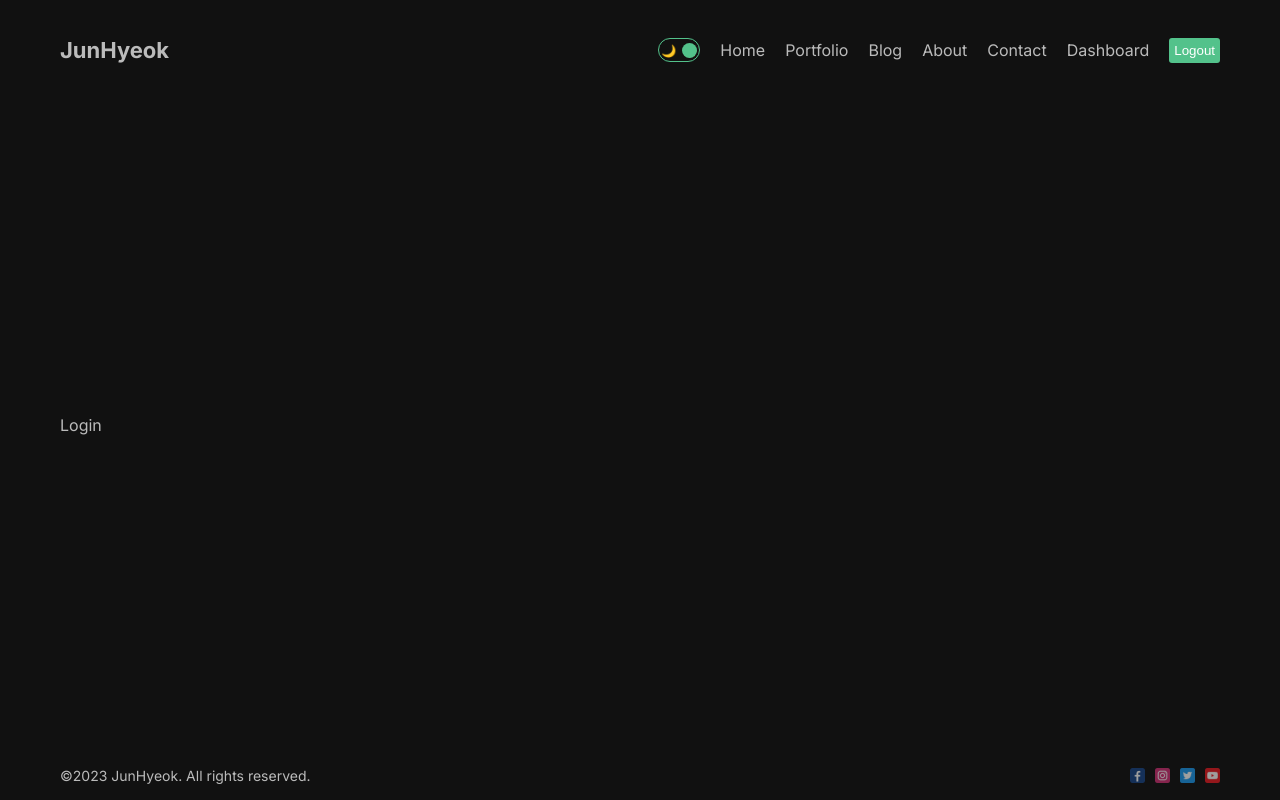
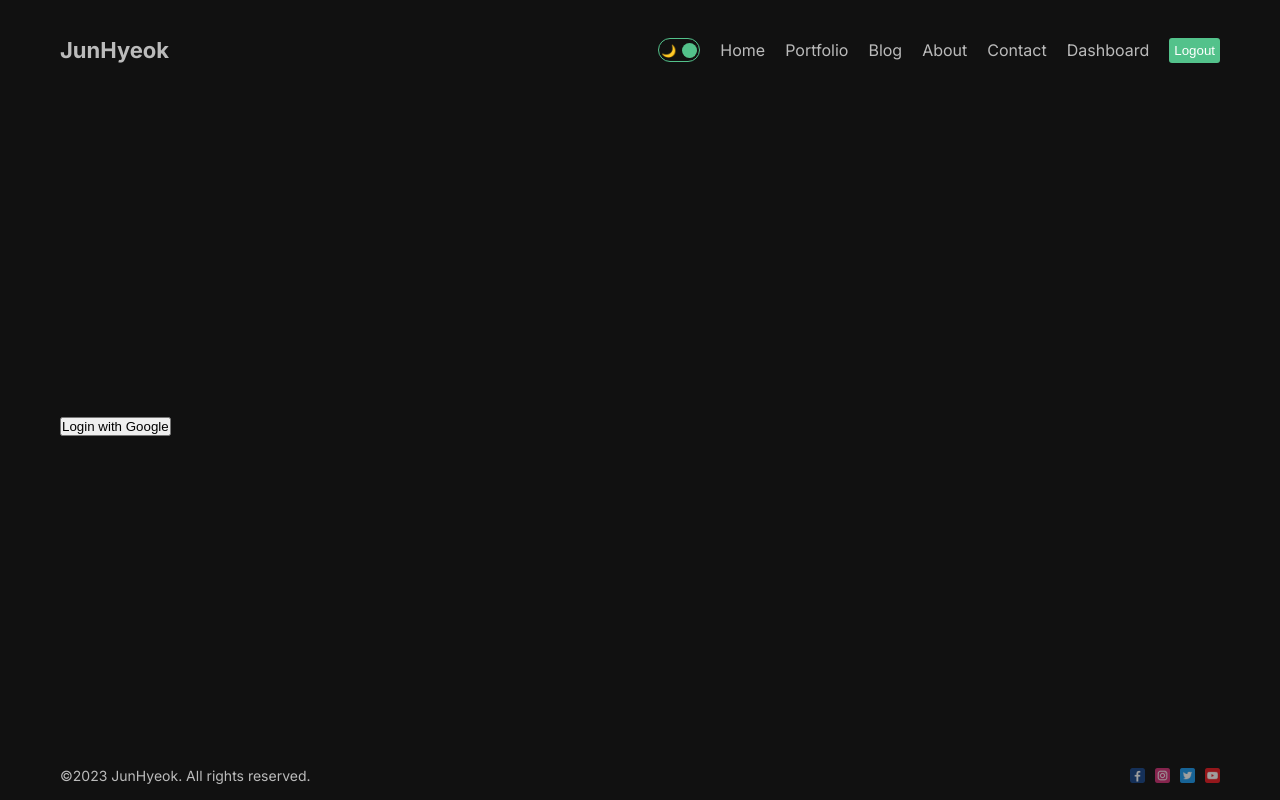
Before and after one commit to Goat95/nextjs-portfolio, a Next.js app: page /dashboard/login in a window 1280 px wide. Built offline with nearby package versions, Linux system fonts and the light colour scheme.

Commit message:
feat: implements auth provider and google auth using nextauth

```diff
--- a/package.json
+++ b/package.json
@@ -13,6 +13,7 @@
     "eslint-config-next": "13.4.6",
     "mongoose": "6.11.1",
     "next": "13.4.6",
+    "next-auth": "^4.22.1",
     "react": "18.2.0",
     "react-dom": "18.2.0",
     "swr": "^2.1.5"
--- a/src/app/dashboard/(auth)/login/page.jsx
+++ b/src/app/dashboard/(auth)/login/page.jsx
@@ -1,5 +1,15 @@
+"use client";
+
+import { signIn } from "next-auth/react";
+
+import styles from "./page.module.css";
+
 const Login = () => {
-  return <div>Login</div>;
+  return (
+    <div className={styles.container}>
+      <button onClick={() => signIn("google")}>Login with Google</button>
+    </div>
+  );
 };
 
 export default Login;
--- a/src/app/dashboard/page.jsx
+++ b/src/app/dashboard/page.jsx
@@ -1,6 +1,7 @@
 "use client";
 
 import { useEffect, useState } from "react";
+import { useSession } from "next-auth/react";
 import useSWR from "swr";
 
 import styles from "./page.module.css";
@@ -29,6 +30,10 @@
   //   getData();
   // }, []);
 
+  const session = useSession();
+
+  console.log(session);
+
   const fetcher = (...args) => fetch(...args).then((res) => res.json());
 
   const { data, error, isLoading } = useSWR(
--- a/src/app/layout.js
+++ b/src/app/layout.js
@@ -5,6 +5,7 @@
 import Navbar from "@/components/navbar/Navbar";
 import Footer from "@/components/footer/Footer";
 import { ThemeProvider } from "@/context/ThemeContext";
+import AuthProvider from "@/components/AuthProvider/AuthProvider";
 
 const inter = Inter({ subsets: ["latin"] });
 
@@ -18,11 +19,13 @@
     <html lang="en">
       <body className={inter.className}>
         <ThemeProvider>
-          <div className="container">
-            <Navbar />
-            {children}
-            <Footer />
-          </div>
+          <AuthProvider>
+            <div className="container">
+              <Navbar />
+              {children}
+              <Footer />
+            </div>
+          </AuthProvider>
         </ThemeProvider>
       </body>
     </html>
--- /dev/null
+++ b/src/components/AuthProvider/AuthProvider.jsx
@@ -0,0 +1,9 @@
+"use client";
+
+import { SessionProvider } from "next-auth/react";
+
+const AuthProvider = ({ children }) => {
+  return <SessionProvider>{children}</SessionProvider>;
+};
+
+export default AuthProvider;
```
Also changed, not shown: src/app/api/auth/[...nextauth]/route.js (added, +13 -0 lines), src/app/dashboard/(auth)/login/page.module.css (added), 1 other file (tests, documents, lock files or other folders).
